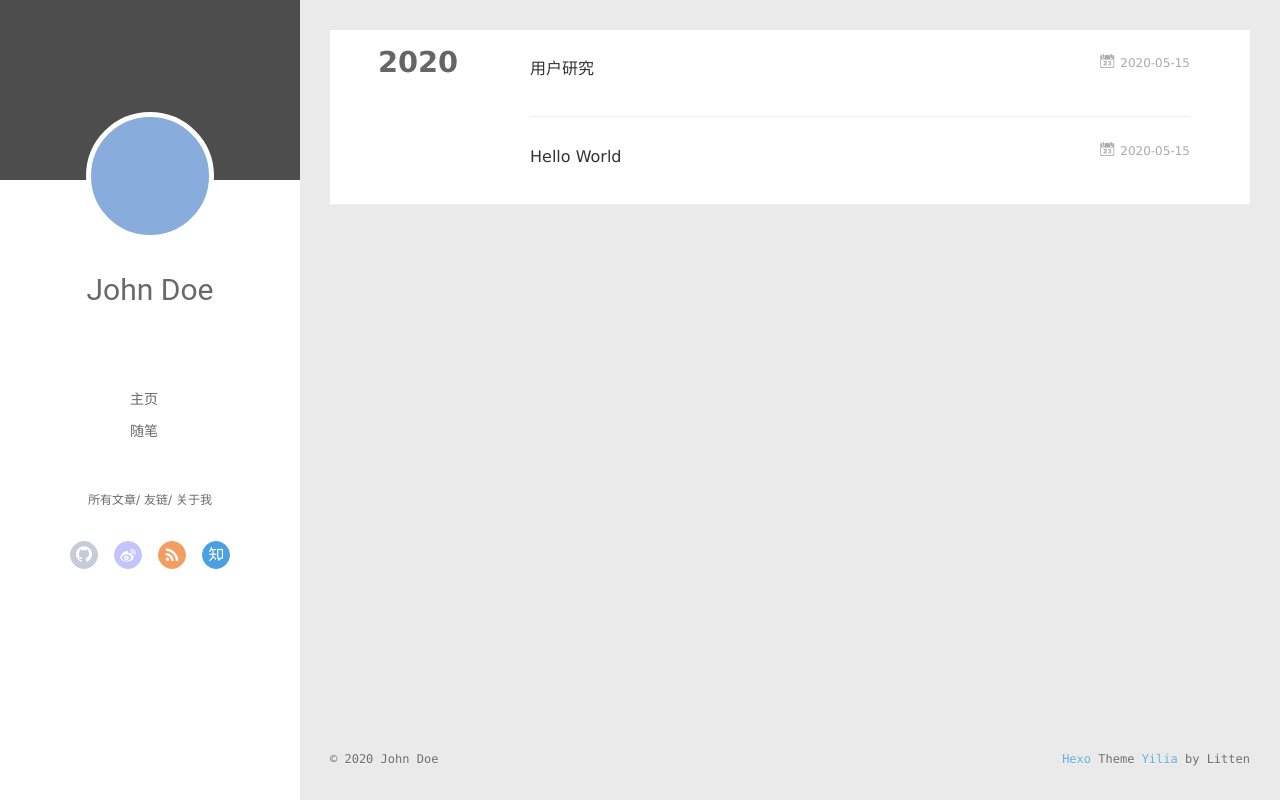
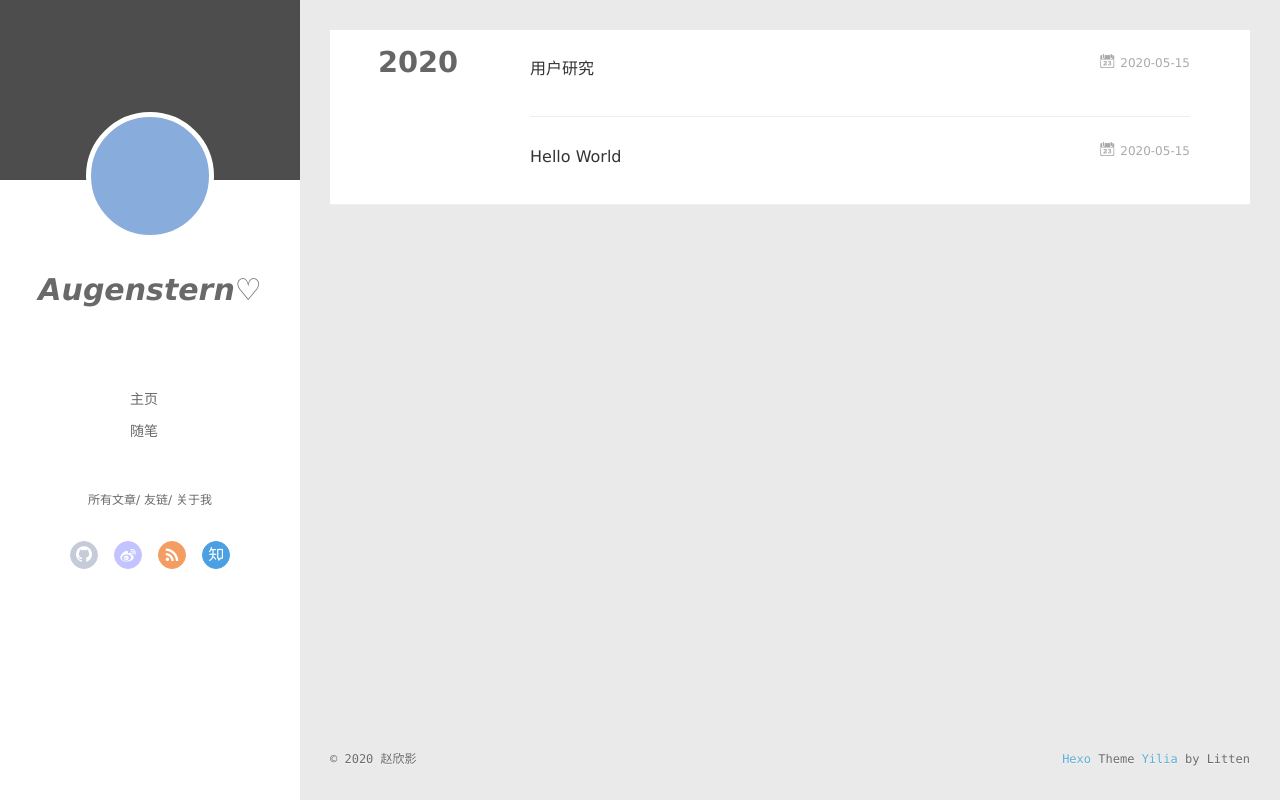
Before and after one commit to zxy65/zxy65.github.io, a plain HTML site: page archives/index.html in a window 1280 px wide. Drawn offline with Linux system fonts and the light colour scheme; no server answers.

Commit message:
Site updated: 2020-05-15 19:25:16

```diff
--- a/archives/index.html
+++ b/archives/index.html
@@ -6,7 +6,7 @@
   <meta name="renderer" content="webkit">
   <meta http-equiv="X-UA-Compatible" content="IE=edge" >
   <link rel="dns-prefetch" href="http://yoursite.com">
-  <title>Archives | Hexo</title>
+  <title>欣影的博客</title>
   <meta name="viewport" content="width=device-width, initial-scale=1, maximum-scale=1">
   <meta property="og:type" content="website">
 <meta property="og:title" content="Hexo">
@@ -46,7 +46,7 @@
 			<img src="" class="js-avatar">
 		</a>
 		<hgroup>
-		  <h1 class="header-author"><a href="/">John Doe</a></h1>
+		  <h1 class="header-author"><a href="/">𝘼𝙪𝙜𝙚𝙣𝙨𝙩𝙚𝙧𝙣♡</a></h1>
 		</hgroup>
 
 
@@ -104,7 +104,7 @@
 				<img src="" class="js-avatar">
 			</div>
 			<hgroup>
-			  <h1 class="header-author js-header-author">John Doe</h1>
+			  <h1 class="header-author js-header-author">欣影的博客</h1>
 			</hgroup>
 
 
@@ -229,7 +229,7 @@
   <div class="outer">
     <div id="footer-info">
     	<div class="footer-left">
-    		&copy; 2020 John Doe
+    		&copy; 2020 赵欣影
     	</div>
       	<div class="footer-right">
       		<a href="http://hexo.io/" target="_blank">Hexo</a>  Theme <a href="https://github.com/litten/hexo-theme-yilia" target="_blank">Yilia</a> by Litten
```
